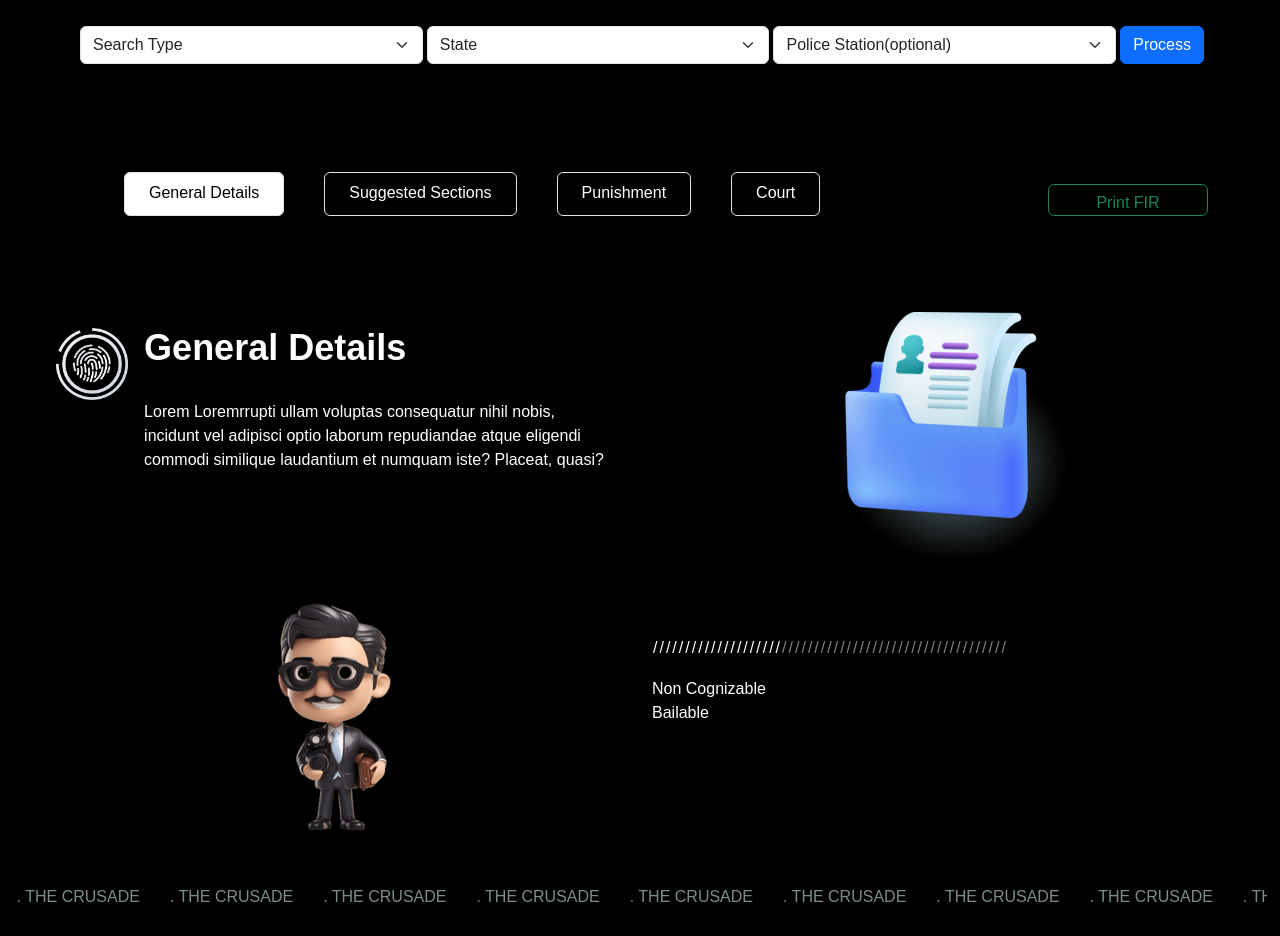
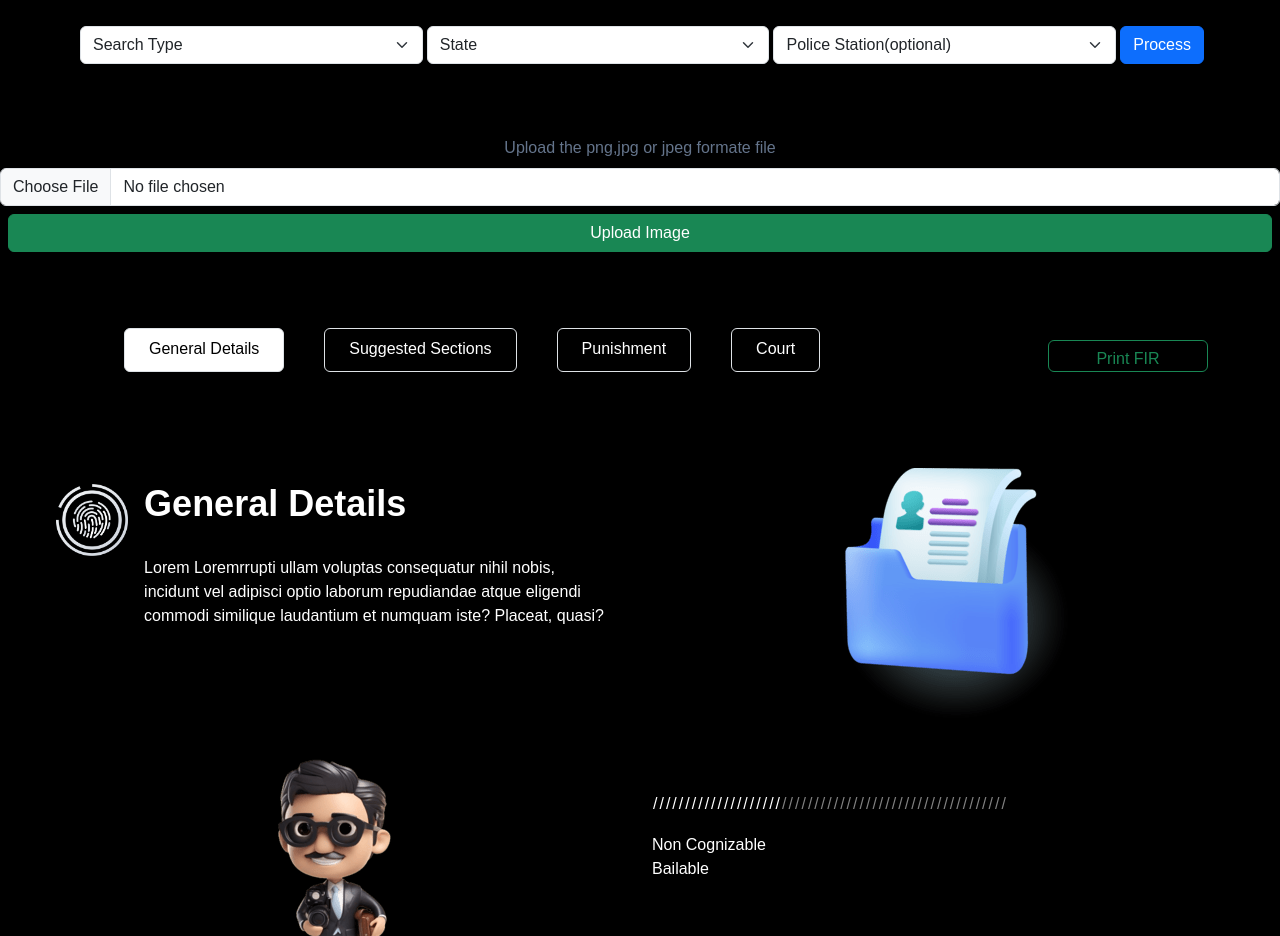
Before and after one commit to RebelAKL/RJPOLICE_HACK_991_The-Crusade_4, a React (Vite) app in the folder Frontend/: page / in a window 1280 px wide. Shown: the part 1800-2736 px from the top of the page. Built offline with nearby package versions, Linux system fonts and the light colour scheme.

Commit message:
fixed file post in frontend

```diff
--- a/Frontend/src/Home/Home.jsx
+++ b/Frontend/src/Home/Home.jsx
@@ -14,6 +14,7 @@ import Details from "../components/Details/Details";
 import Carousel from "../components/carousel/carousel";
 import Navbar from "../components/Navbar/Navbar";
 import Statement from "../components/Statement/Statement";
+import ImageSearch from "../components/Statement/ImageSearch";
 
 function Home() {
 
@@ -55,6 +56,7 @@ function Home() {
           <Statement/>
           {/* <Carousel /> */}
           {/* <Fir /> */}
+          <ImageSearch/>
           <Details />
           {/* <Procedure /> */}
           <Carousel />
--- /dev/null
+++ b/Frontend/src/components/Statement/ImageSearch.jsx
@@ -0,0 +1,34 @@
+import React from "react";
+import axios from "axios";
+import { useState } from "react";
+
+const ImageSearch =()=> {
+    const [file, setFile]= useState(' ');
+    function handleImage(e){
+      console.log(e.target.files);
+      setFile(e.target.files[0]);
+    }
+    function handleApi(){
+      const formData = new FormData();
+      formData.append('file', file);
+      axios.post('http://127.0.0.1:8000/api/ocr/upload/',formData)
+      .then((res)=>{
+        console.log('Request successful');
+      })
+      .catch((error) => {
+        console.error('Error uploading image:', error);
+      });
+    }
+
+  return(
+    <div className="mb-3 flex flex-col justify-center">
+      <label htmlFor="formFile" className="form-label text-slate-500 flex justify-center ">Upload the png,jpg or jpeg formate file</label>
+      <input className="form-control" type="file" name="file" onChange={handleImage} id="formFile"/>
+      <button type="submit" className="btn btn-success m-2 " onClick={handleApi}>
+        Upload Image
+      </button>
+  </div>
+  )
+}
+
+export default ImageSearch;
--- a/Frontend/src/components/Statement/Statement.jsx
+++ b/Frontend/src/components/Statement/Statement.jsx
@@ -165,34 +165,34 @@ let SearchType=[
 
 
 
-  const ImageSearch =()=> {
-      const [file, setFile]= useState(' ');
-      function handleImage(e){
-        console.log(e.target.files);
-        setFile(e.target.files[0]);
-      }
-      function handleApi(){
-        const formData = new FormData();
-        formData.append('file', file);
-        axios.post('http://127.0.0.1:8000/api/ocr/upload/',formData)
-        .then((res)=>{
-          console.log('Request successful');
-        })
-        .catch((error) => {
-          console.error('Error uploading image:', error);
-        });
-      }
+  // const ImageSearch =()=> {
+  //     const [file, setFile]= useState(' ');
+  //     function handleImage(e){
+  //       console.log(e.target.files);
+  //       setFile(e.target.files[0]);
+  //     }
+  //     function handleApi(){
+  //       const formData = new FormData();
+  //       formData.append('file', file);
+  //       axios.post('http://127.0.0.1:8000/api/ocr/upload/',formData)
+  //       .then((res)=>{
+  //         console.log('Request successful');
+  //       })
+  //       .catch((error) => {
+  //         console.error('Error uploading image:', error);
+  //       });
+  //     }
 
-    return(
-      <div className="mb-3 flex flex-col justify-center">
-        <label htmlFor="formFile" className="form-label text-slate-500 flex justify-center ">Upload the png,jpg or jpeg formate file</label>
-        <input className="form-control" type="file" name="file" onChange={handleImage} id="formFile"/>
-        <button type="submit" className="btn btn-success m-2 " onClick={handleApi}>
-          Upload Image
-        </button>
-    </div>
-    )
-  }
+  //   return(
+  //     <div className="mb-3 flex flex-col justify-center">
+  //       <label htmlFor="formFile" className="form-label text-slate-500 flex justify-center ">Upload the png,jpg or jpeg formate file</label>
+  //       <input className="form-control" type="file" name="file" onChange={handleImage} id="formFile"/>
+  //       <button type="submit" className="btn btn-success m-2 " onClick={handleApi}>
+  //         Upload Image
+  //       </button>
+  //   </div>
+  //   )
+  // }
   const TextSearch =()=> {
     return(
       <input placeholder="Statement/Scenario"
@@ -244,12 +244,14 @@ let SearchType=[
     return(
       TextSearch()
       )
-    } else if (selected === "Image Search") {
-      return(
-      ImageSearch()
+    }
+  //   else if (selected === "Image Search") {
+  //     return(
+  //     ImageSearch()
 
-    )
-  } else if (selected === "Voice Search") {
+  //   )
+  // }
+   else if (selected === "Voice Search") {
     return(
       VoiceSearch()
 
@@ -291,6 +293,7 @@ let SearchType=[
 
           {SelectPoliceStation}
           </select>
+          {/* <ImageSearch/> */}
 
           <button type="submit" className="btn btn-primary " >
           Process
```
Also changed, not shown: 1 other file (tests, documents, lock files or other folders).
